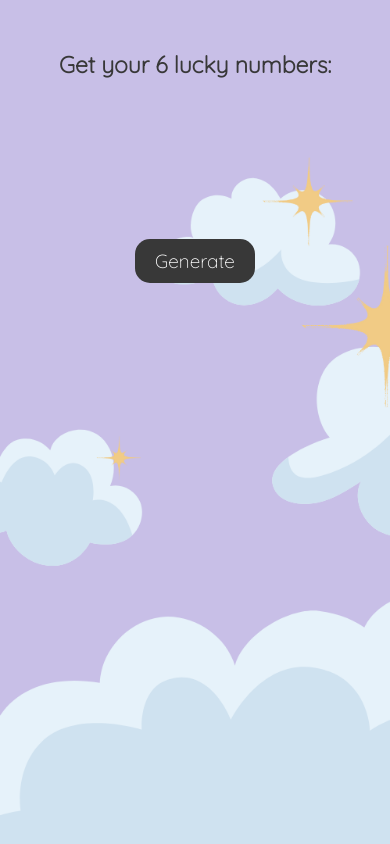
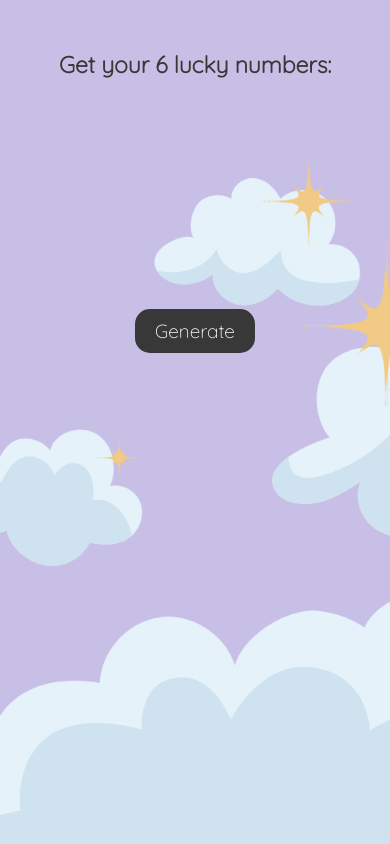
Before and after one commit to AniDev2/DreamyLottery, a plain HTML site: page index.html in a window 390 px wide. Drawn offline with Linux system fonts and the light colour scheme; a web font is replaced by a local one.

Commit message:
Update style.css

```diff
--- a/style.css
+++ b/style.css
@@ -58,3 +58,11 @@ p {
   justify-content: center;
   flex-wrap: wrap;
 }
+
+/* MEDIA QUERIES */
+
+@media (max-width: 530px) {
+  button {
+    margin: 140px auto 0px auto;
+  }
+}
```
